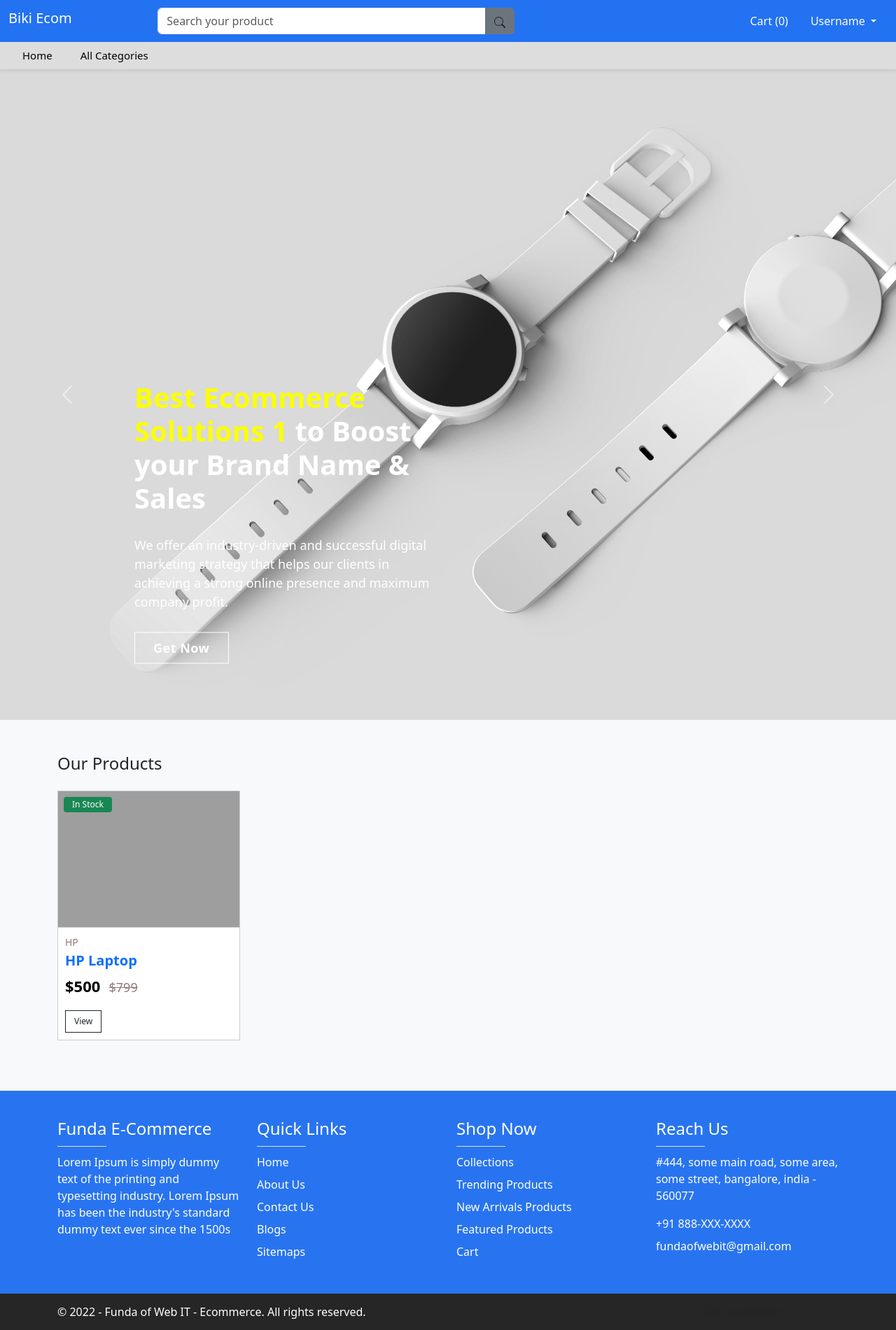
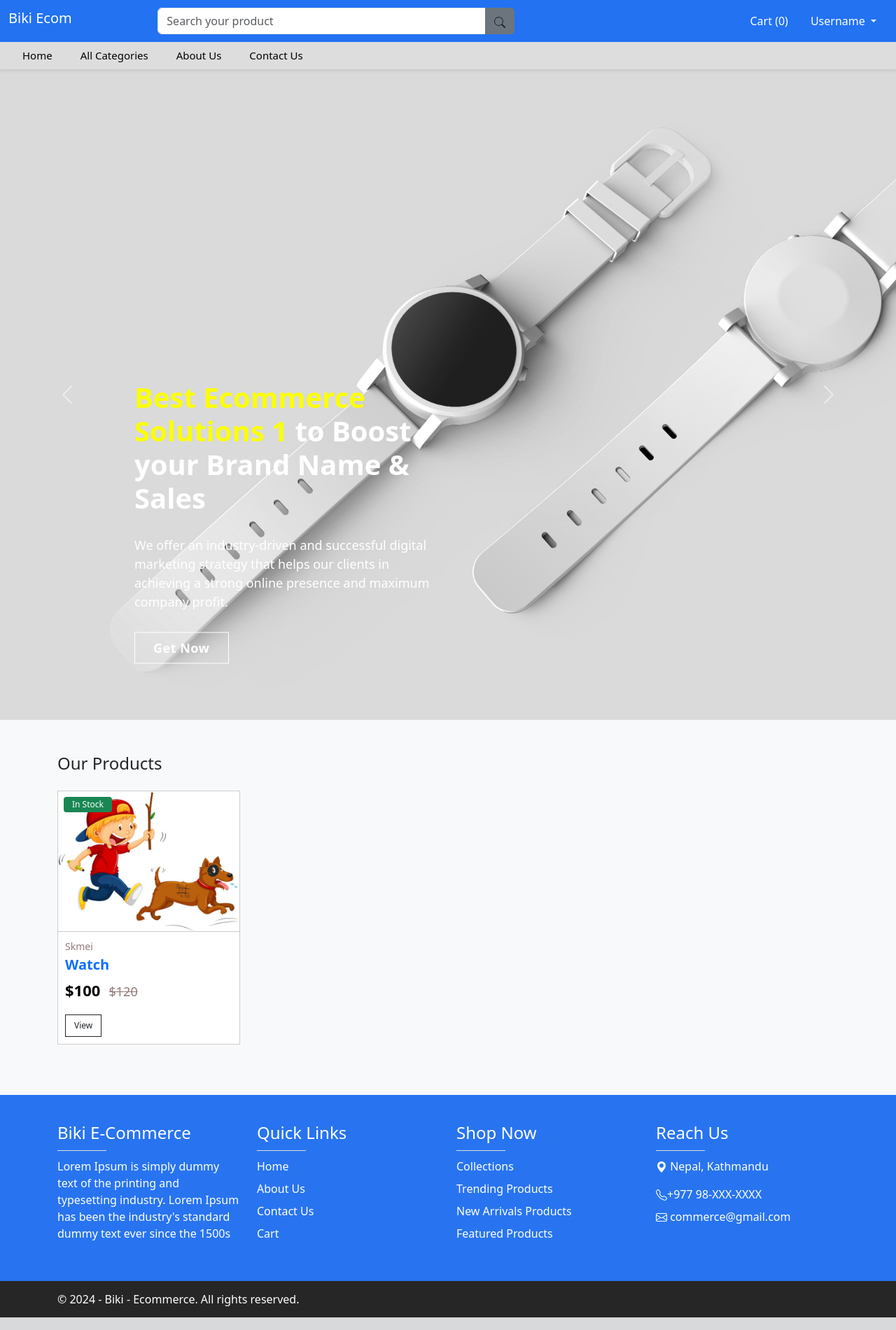
Before and after one commit to BiTech5/commerce-website, a Django app: page / in a window 1280 px wide. Shown: the whole page at 70% size. Run offline with Django 5.2, Linux system fonts and the light colour scheme; data comes from the database, SQL or seed files in the repository; both versions use the stored data as it was after the commit; grey boxes are pictures that could not be loaded.

Commit message:
addidng capfirst function and changing footer

```diff
--- a/shop/templates/footer.html
+++ b/shop/templates/footer.html
@@ -4,7 +4,7 @@
             <div class="container">
                 <div class="row">
                     <div class="col-md-3">
-                        <h4 class="footer-heading">Funda E-Commerce</h4>
+                        <h4 class="footer-heading">Biki E-Commerce</h4>
                         <div class="footer-underline"></div>
                         <p>
                             Lorem Ipsum is simply dummy text of the printing and typesetting industry.
@@ -18,8 +18,8 @@
                         <div class="mb-2"><a href="" class="text-white">About Us</a></div>
 
                         <div class="mb-2"><a href="" class="text-white">Contact Us</a></div>
-                        <div class="mb-2"><a href="" class="text-white">Blogs</a></div>
-                        <div class="mb-2"><a href="" class="text-white">Sitemaps</a></div>
+                        <div class="mb-2"><a href="" class="text-white">Cart</a></div>
+                        {% comment %} <div class="mb-2"><a href="" class="text-white">Sitemaps</a></div> {% endcomment %}
                     </div>
                     <div class="col-md-3">
                         <h4 class="footer-heading">Shop Now</h4>
@@ -28,24 +28,31 @@
                         <div class="mb-2"><a href="" class="text-white">Trending Products</a></div>
                         <div class="mb-2"><a href="" class="text-white">New Arrivals Products</a></div>
                         <div class="mb-2"><a href="" class="text-white">Featured Products</a></div>
-                        <div class="mb-2"><a href="" class="text-white">Cart</a></div>
+                        {% comment %} <div class="mb-2"><a href="" class="text-white">Cart</a></div> {% endcomment %}
                     </div>
                     <div class="col-md-3">
                         <h4 class="footer-heading">Reach Us</h4>
                         <div class="footer-underline"></div>
                         <div class="mb-2">
                             <p>
-                                <i class="fa fa-map-marker"></i> #444, some main road, some area, some street, bangalore, india - 560077
+                                <svg xmlns="http://www.w3.org/2000/svg" width="16" height="16" fill="currentColor" class="bi bi-geo-alt-fill" viewBox="0 0 16 16">
+                                    <path d="M8 16s6-5.686 6-10A6 6 0 0 0 2 6c0 4.314 6 10 6 10m0-7a3 3 0 1 1 0-6 3 3 0 0 1 0 6"/>
+                                  </svg>
+                                 Nepal, Kathmandu
                             </p>
                         </div>
                         <div class="mb-2">
                             <a href="" class="text-white">
-                                <i class="fa fa-phone"></i> +91 888-XXX-XXXX
+                                <svg xmlns="http://www.w3.org/2000/svg" width="16" height="16" fill="currentColor" class="bi bi-telephone" viewBox="0 0 16 16">
+                                    <path d="M3.654 1.328a.678.678 0 0 0-1.015-.063L1.605 2.3c-.483.484-.661 1.169-.45 1.77a17.6 17.6 0 0 0 4.168 6.608 17.6 17.6 0 0 0 6.608 4.168c.601.211 1.286.033 1.77-.45l1.034-1.034a.678.678 0 0 0-.063-1.015l-2.307-1.794a.68.68 0 0 0-.58-.122l-2.19.547a1.75 1.75 0 0 1-1.657-.459L5.482 8.062a1.75 1.75 0 0 1-.46-1.657l.548-2.19a.68.68 0 0 0-.122-.58zM1.884.511a1.745 1.745 0 0 1 2.612.163L6.29 2.98c.329.423.445.974.315 1.494l-.547 2.19a.68.68 0 0 0 .178.643l2.457 2.457a.68.68 0 0 0 .644.178l2.189-.547a1.75 1.75 0 0 1 1.494.315l2.306 1.794c.829.645.905 1.87.163 2.611l-1.034 1.034c-.74.74-1.846 1.065-2.877.702a18.6 18.6 0 0 1-7.01-4.42 18.6 18.6 0 0 1-4.42-7.009c-.362-1.03-.037-2.137.703-2.877z"/>
+                                  </svg>+977 98-XXX-XXXX
                             </a>
                         </div>
                         <div class="mb-2">
                             <a href="" class="text-white">
-                                <i class="fa fa-envelope"></i> fundaofwebit@gmail.com
+                                <svg xmlns="http://www.w3.org/2000/svg" width="16" height="16" fill="currentColor" class="bi bi-envelope" viewBox="0 0 16 16">
+                                    <path d="M0 4a2 2 0 0 1 2-2h12a2 2 0 0 1 2 2v8a2 2 0 0 1-2 2H2a2 2 0 0 1-2-2zm2-1a1 1 0 0 0-1 1v.217l7 4.2 7-4.2V4a1 1 0 0 0-1-1zm13 2.383-4.708 2.825L15 11.105zm-.034 6.876-5.64-3.471L8 9.583l-1.326-.795-5.64 3.47A1 1 0 0 0 2 13h12a1 1 0 0 0 .966-.741M1 11.105l4.708-2.897L1 5.383z"/>
+                                  </svg> commerce@gmail.com
                             </a>
                         </div>
                     </div>
@@ -54,20 +61,9 @@
         </div>
         <div class="copyright-area">
             <div class="container">
-                <div class="row">
-                    <div class="col-md-8">
-                        <p class=""> &copy; 2022 - Funda of Web IT - Ecommerce. All rights reserved.</p>
-                    </div>
-                    <div class="col-md-4">
-                        <div class="social-media">
-                            Get Connected:
-                            <a href=""><i class="fa fa-facebook"></i></a>
-                            <a href=""><i class="fa fa-twitter"></i></a>
-                            <a href=""><i class="fa fa-instagram"></i></a>
-                            <a href=""><i class="fa fa-youtube"></i></a>
-                        </div>
-                    </div>
-                </div>
+
+                        <p class=""> &copy; 2024 - Biki - Ecommerce. All rights reserved.</p>
+
             </div>
         </div>
     </div>
--- a/shop/templates/header.html
+++ b/shop/templates/header.html
@@ -58,7 +58,7 @@
         <nav class="navbar navbar-expand-lg">
             <div class="container-fluid">
                 <a class="navbar-brand d-block d-sm-block d-md-none d-lg-none" href="#">
-                    Funda Ecom
+                    Biki Ecom
                 </a>
                 <button class="navbar-toggler" type="button" data-bs-toggle="collapse" data-bs-target="#navbarSupportedContent" aria-controls="navbarSupportedContent" aria-expanded="false" aria-label="Toggle navigation">
                     <span class="navbar-toggler-icon"></span>
@@ -72,6 +72,12 @@
                         <li class="nav-item">
                             <a class="nav-link" href="#">All Categories</a>
                         </li>
+                        <li class="nav-item">
+                            <a class="nav-link" href="#">About Us</a>
+                        </li>
+                        <li class="nav-item">
+                            <a class="nav-link" href="#">Contact Us</a>
+                        </li>
                     </ul>
                 </div>
             </div>
--- a/shop/templates/main.html
+++ b/shop/templates/main.html
@@ -86,22 +86,23 @@
             <div class="col-md-12">
                 <h4 class="mb-4">Our Products</h4>
             </div>
+            {% for i in data %}
             <div class="col-md-3">
                 <div class="product-card">
                     <div class="product-card-img">
                         <label class="stock bg-success">In Stock</label>
-                        <img src="hp-laptop.jpg" alt="Laptop">
+                        <img src="media/{{i.img}}" alt="Laptop">
                     </div>
                     <div class="product-card-body">
-                        <p class="product-brand">HP</p>
+                        <p class="product-brand">{{i.brand}}</p>
                         <h5 class="product-name">
                            <a href="">
-                                HP Laptop
+                                {{ i.title | capfirst }}
                            </a>
                         </h5>
                         <div>
-                            <span class="selling-price">$500</span>
-                            <span class="original-price">$799</span>
+                            <span class="selling-price">${{i.dis_price}}</span>
+                            <span class="original-price">${{i.org_price}}</span>
                         </div>
                         <div class="mt-2">
                             <a href="" class="btn btn1"> View </a>
@@ -109,6 +110,7 @@
                     </div>
                 </div>
             </div>
+            {% endfor %}
         </div>
     </div>
 </div>
--- a/shop/views.py
+++ b/shop/views.py
@@ -1,5 +1,6 @@
 from django.shortcuts import render
-
+from . import models
 # Create your views here.
 def home(request):
-    return render(request,'main.html')
+    data=models.Product.objects.all()
+    return render(request,'main.html',{"data":data})
```
Also changed, not shown: db.sqlite3, media/image/teasing.jpg (added).
